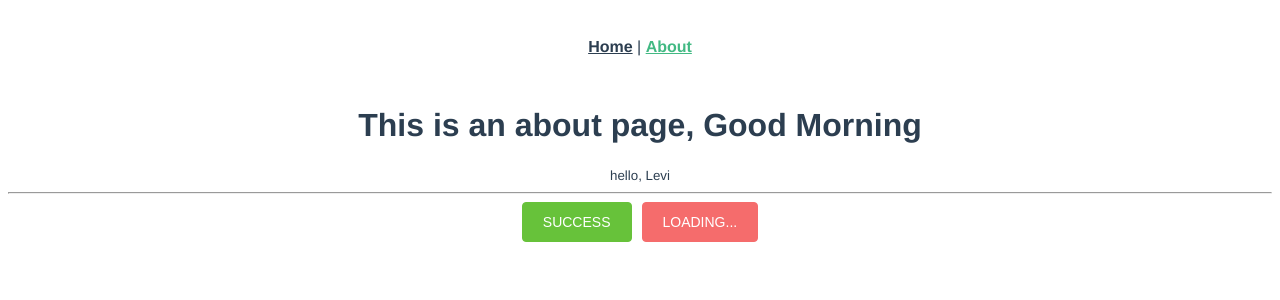
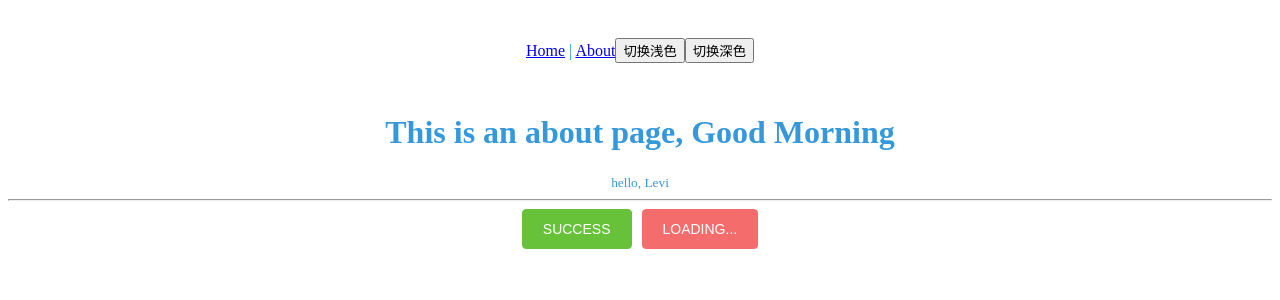
Before and after one commit to wangyuanjian/Levi-Vue2-Template, a Vue app: page /about in a window 1280 px wide. Shown: the top 300 px of the page. Built offline with nearby package versions, Linux system fonts and the light colour scheme.

Commit message:
实现Vue深浅颜色主题切换

```diff
--- a/src/App.vue
+++ b/src/App.vue
@@ -3,30 +3,33 @@
     <div id="nav">
       <router-link to="/">Home</router-link> |
       <router-link to="/about">About</router-link>
+      <button class="p-1 ml-2" @click="changeTheme('light')">切换浅色</button>
+      <button class="p-1 ml-2" @click="changeTheme('dark')">切换深色</button>
     </div>
     <router-view/>
   </div>
 </template>
 
+<script lang="ts">
+import { Component, Vue } from 'vue-property-decorator';
+
+@Component({
+  components: {
+  },
+})
+export default class App extends Vue {
+  private changeTheme(theme: string) {
+    this.$store.dispatch('changeTheme', theme);
+  }
+}
+</script>
+
 <style lang="scss">
 #app {
-  font-family: Avenir, Helvetica, Arial, sans-serif;
-  -webkit-font-smoothing: antialiased;
-  -moz-osx-font-smoothing: grayscale;
   text-align: center;
-  color: #2c3e50;
 }
 
 #nav {
   padding: 30px;
-
-  a {
-    font-weight: bold;
-    color: #2c3e50;
-
-    &.router-link-exact-active {
-      color: #42b983;
-    }
-  }
 }
 </style>
--- /dev/null
+++ b/src/assets/css/global.scss
@@ -0,0 +1,14 @@
+:root {
+  --a-text-color: #42b983;
+  --bg-color: #fff;
+  --text-color: #3498db;
+}
+:root[data-theme=dark] {
+  --a-text-color: #e74c3c;
+  --bg-color: #333;
+  --text-color: #9b59b6;
+}
+body {
+  background-color: var(--bg-color);
+  color: var(--text-color);
+}
--- a/src/components/HelloWorld.vue
+++ b/src/components/HelloWorld.vue
@@ -43,6 +43,10 @@ export default class HelloWorld extends Vue {
 
 <!-- Add "scoped" attribute to limit CSS to this component only -->
 <style scoped lang="scss">
+.hello {
+  background-color: var(--bg-color);
+  color: var(--text-color);
+}
 h3 {
   margin: 40px 0 0;
 }
@@ -55,6 +59,6 @@ li {
   margin: 0 10px;
 }
 a {
-  color: #42b983;
+  color: var(--a-text-color);
 }
 </style>
--- a/src/main.ts
+++ b/src/main.ts
@@ -7,6 +7,8 @@ import 'tailwindcss/tailwind.css';
 import './element'
 import NProgress from 'nprogress';
 import 'nprogress/nprogress.css'
+// 引入全局scss
+import './assets/css/global.scss'
 
 Vue.config.productionTip = false;
 
@@ -25,6 +27,18 @@ router.afterEach(() => {
   NProgress.done();
 })
 
+// 检测深浅主题
+let matchResult = window.matchMedia('(prefers-color-scheme: dark)')
+document.documentElement.setAttribute('data-theme', matchResult.matches ? 'dark' : 'light');
+matchResult.addEventListener('change', (e) => {
+  // 如果匹配暗色主题
+  if (e.matches) {
+    store.dispatch('changeTheme', 'dark')
+  } else {
+    store.dispatch('changeTheme', 'light')
+  }
+})
+
 const app = new Vue({
   router,
   store,
--- a/src/store/index.ts
+++ b/src/store/index.ts
@@ -5,10 +5,18 @@ Vue.use(Vuex);
 
 export default new Vuex.Store({
   state: {
+    theme: window.matchMedia('(prefers-color-scheme: dark)').matches ? 'dark' : 'light',
   },
   mutations: {
+    CHANGE_THEME(state, newTheme) {
+      state.theme = newTheme;
+      document.documentElement.setAttribute('data-theme', newTheme);
+    }
   },
   actions: {
+    changeTheme(context, newTheme) {
+      context.commit('CHANGE_THEME', newTheme)
+    }
   },
   modules: {
   },
```
Also changed, not shown: 1 other file (tests, documents, lock files or other folders).
